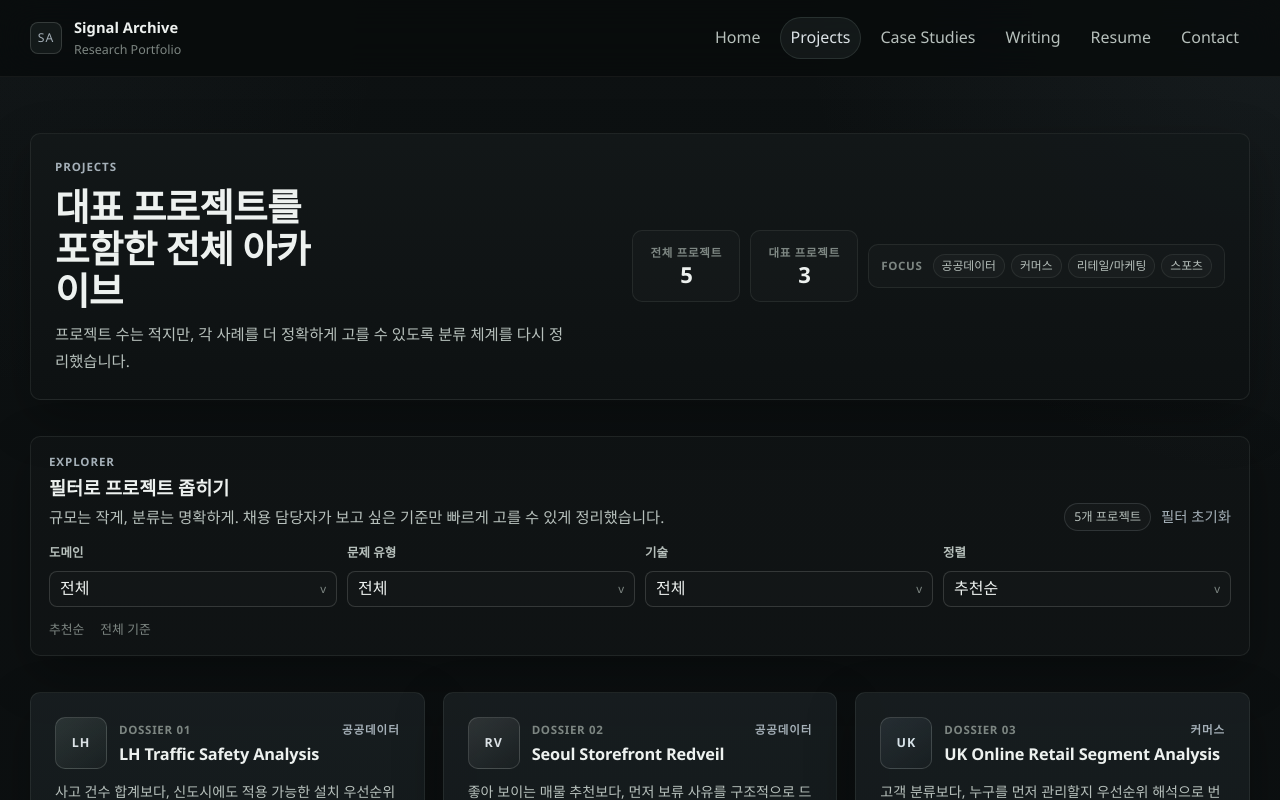
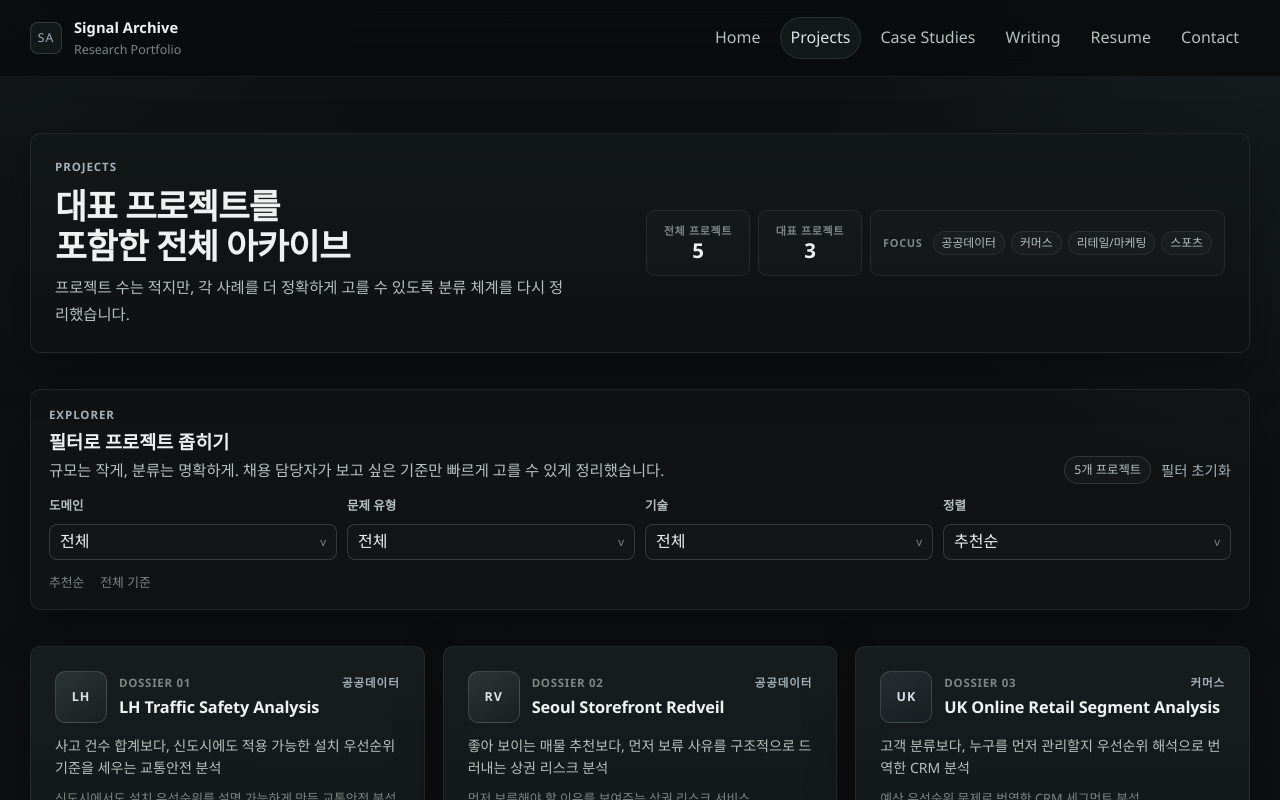
Before and after one commit to dffxonnb-cyber/signal-archive, a Next.js app: page /projects in a window 1280 px wide. Shown: the top 800 px of the page. Built offline with nearby package versions, Linux system fonts and the light colour scheme.

Commit message:
fix(projects): stabilize heading wrap and stat centering

```diff
--- a/app/globals.css
+++ b/app/globals.css
@@ -1193,7 +1193,7 @@ main {
 }
 
 .projects-header {
-  grid-template-columns: minmax(0, 1fr) auto;
+  grid-template-columns: minmax(0, 1.16fr) auto;
   align-items: end;
   gap: 22px 32px;
 }
@@ -1202,6 +1202,21 @@ main {
   display: grid;
   gap: 10px;
   align-content: start;
+  min-width: 0;
+}
+
+.projects-header__title {
+  max-width: 18ch;
+  font-size: 2.16rem;
+  line-height: 1.15;
+  letter-spacing: -0.024em;
+  text-wrap: balance;
+  word-break: keep-all;
+  overflow-wrap: normal;
+}
+
+.projects-header__title-tail {
+  white-space: nowrap;
 }
 
 .projects-summary {
@@ -1209,49 +1224,48 @@ main {
   flex-wrap: wrap;
   justify-content: flex-end;
   align-items: center;
-  gap: 10px;
+  gap: 8px;
   align-self: stretch;
 }
 
 .projects-summary__item {
   display: inline-flex;
   align-items: center;
-  gap: 10px;
-  min-height: 44px;
-  padding: 0 12px;
+  gap: 9px;
+  min-height: 42px;
+  padding: 0 11px;
   border: 1px solid var(--border);
-  border-radius: 10px;
+  border-radius: 9px;
   background: rgba(255, 255, 255, 0.018);
 }
 
 .projects-summary__label {
   color: var(--text-muted);
-  font-size: 0.72rem;
+  font-size: 0.69rem;
   font-weight: 600;
   letter-spacing: 0.06em;
   text-transform: uppercase;
   white-space: nowrap;
+  line-height: 1;
 }
 
 .projects-summary__value {
-  font-size: 1.38rem;
-  line-height: 0.94;
+  font-size: 1.28rem;
+  font-weight: 700;
+  line-height: 1;
   letter-spacing: -0.02em;
+  font-variant-numeric: tabular-nums;
 }
 
 .projects-summary__item--metric {
   display: grid;
   justify-items: center;
   align-content: center;
-  gap: 5px;
-  min-width: 108px;
-  min-height: 72px;
-  padding: 10px 14px 11px;
+  gap: 4px;
+  min-width: 104px;
+  min-height: 66px;
+  padding: 11px 14px 12px;
   text-align: center;
-}
-
-.projects-summary__item--metric .projects-summary__label {
-  line-height: 1;
 }
 
 .projects-summary__item--metric .projects-summary__value {
@@ -1265,6 +1279,8 @@ main {
   align-items: center;
   gap: 10px;
   max-width: 360px;
+  min-height: 66px;
+  padding-inline: 12px;
 }
 
 .projects-summary__chips {
@@ -1522,6 +1538,12 @@ main {
     font-size: 1.85rem;
   }
 
+  .projects-header__title {
+    max-width: 16ch;
+    font-size: 1.92rem;
+    line-height: 1.16;
+  }
+
   .filter-grid,
   .filter-grid--compact,
   .filter-grid--projects,
--- a/app/projects/page.tsx
+++ b/app/projects/page.tsx
@@ -10,7 +10,10 @@ export default function ProjectsPage() {
         <section className="surface-card projects-header">
           <div className="projects-header__lead">
             <span className="eyebrow">Projects</span>
-            <h1 className="page-title">대표 프로젝트를 포함한 전체 아카이브</h1>
+            <h1 className="page-title projects-header__title">
+              <span className="projects-header__title-prefix">대표 프로젝트를 포함한</span>{" "}
+              <span className="projects-header__title-tail">전체 아카이브</span>
+            </h1>
             <p className="page-intro">
               프로젝트 수는 적지만, 각 사례를 더 정확하게 고를 수 있도록 분류 체계를 다시 정리했습니다.
             </p>
```
